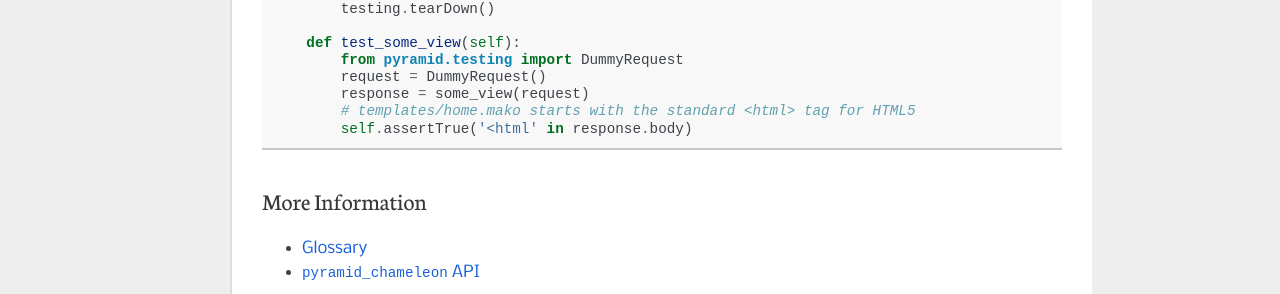
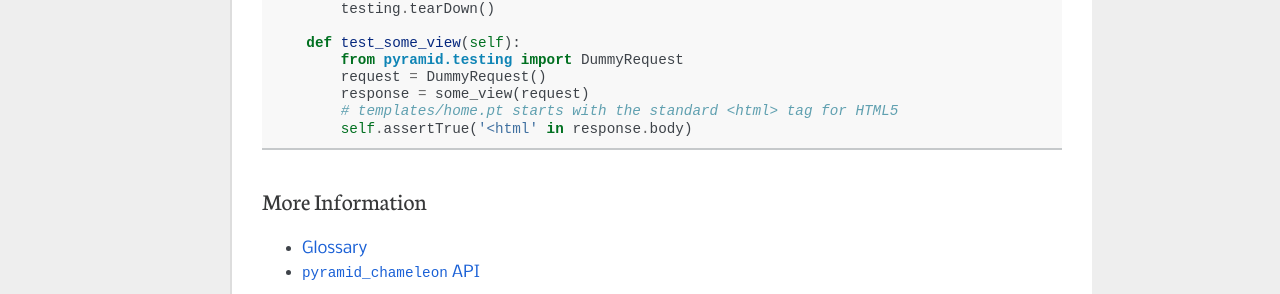
Before and after one commit to Pylons/pyramid_chameleon, a Sphinx documentation site: the page built from docs/index.rst, in a window 1280 px wide and 900 px high, scrolled down 9923 px. Shown: the part 170-464 px from the top of the window. Built offline with Sphinx 7.4.7, drawn with Linux system fonts in a browser that asks for light colours.

Commit message:
fix template filename extension

```diff
--- a/docs/index.rst
+++ b/docs/index.rst
@@ -645,7 +645,7 @@ its renderers are added to the config and can be used.::
             from pyramid.testing import DummyRequest
             request = DummyRequest()
             response = some_view(request)
-            # templates/home.mako starts with the standard <html> tag for HTML5
+            # templates/home.pt starts with the standard <html> tag for HTML5
             self.assertTrue('<html' in response.body)
 
 
```
